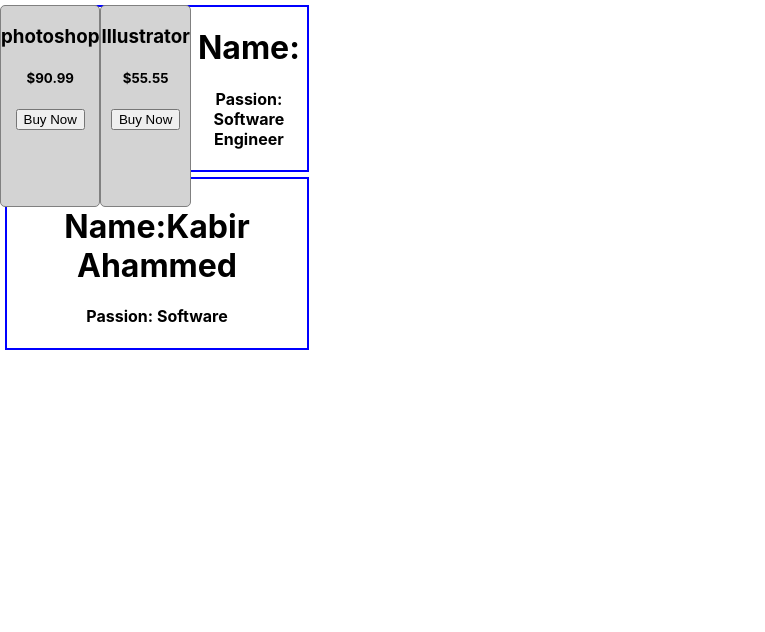
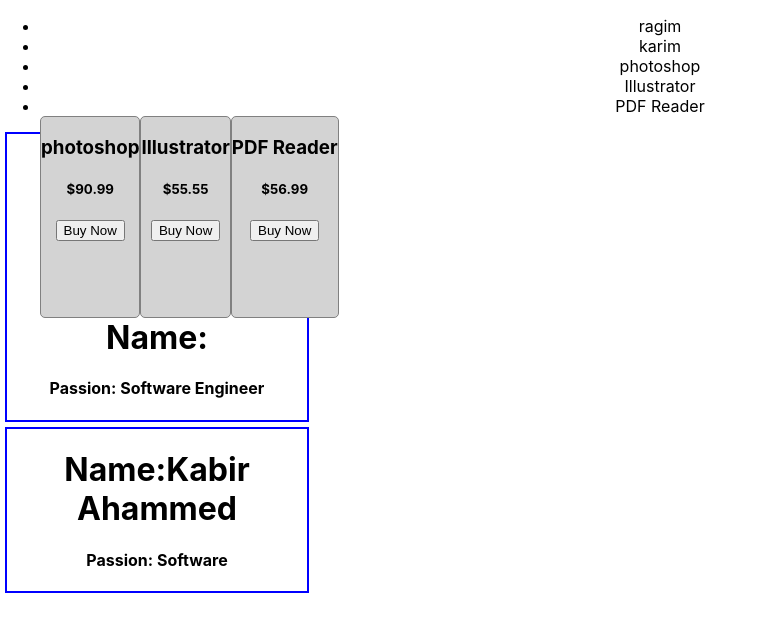
Before and after one commit to RianIslam/context-api-react, a React (Create React App) app: page / in a window 1280 px wide. Shown: the top 632 px of the page, without its empty margins (0-765 px from the left). Built offline with nearby package versions, Linux system fonts and the light colour scheme.

Commit message:
add some code

```diff
--- a/src/App.js
+++ b/src/App.js
@@ -14,8 +14,18 @@ function App() {
   console.log(NayksName)
   return (
     <div className="App">
-    <Product product={products[0]}></Product>
-    <Product product={products[1]}></Product>
+      <ul>
+        {
+          nayok.map(nayok => <li>{nayok}</li>)
+        }
+        {
+          products.map(product => <li>{product.name}</li>)
+        }
+        {
+          products.map(product => <Product product={product}></Product>)
+        }
+    </ul>
+
       <Person  job="Software Engineer"></Person>
       <Person name="Kabir Ahammed" job="Software"></Person>
     </div>
@@ -48,6 +58,7 @@ function Person(props) {
   }
   return (
     <div style={someColor}>
+
       <h1>Name:{props.name}</h1>
       <h4>Passion: {props.job}</h4>
     </div>
```
